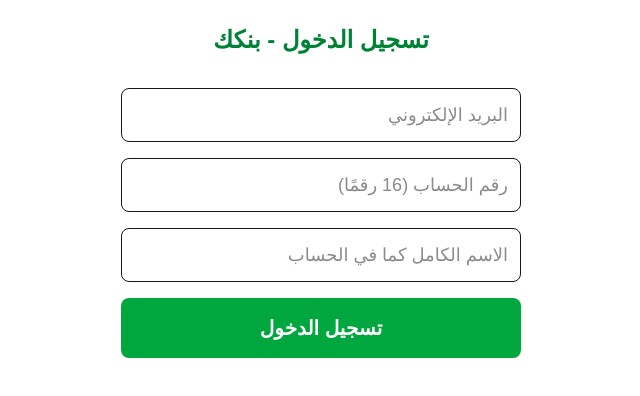
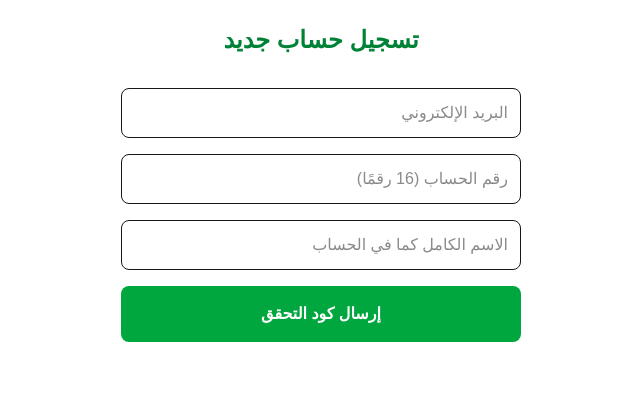
Before and after one commit to mosalih97/receipt-verifier-khartoum, a Next.js app: page / in a window 1280 px wide. Shown: the top 396 px of the page, without its empty margins (319-959 px from the left). Built offline with nearby package versions, Linux system fonts and the light colour scheme.

Commit message:
Update page.tsx

```diff
--- a/src/app/page.tsx
+++ b/src/app/page.tsx
@@ -4,35 +4,59 @@ import { useState, useRef, useEffect } from 'react';
 import Webcam from 'react-webcam';
 
 export default function Home() {
-  const [step, setStep] = useState<'login' | 'camera' | 'result'>('login');
+  const [step, setStep] = useState<'register' | 'verify' | 'edit' | 'camera' | 'result'>('register');
   const [email, setEmail] = useState('');
   const [accountNumber, setAccountNumber] = useState('');
   const [fullName, setFullName] = useState('');
+  const [code, setCode] = useState('');
+  const [sentCode, setSentCode] = useState('');
   const [img, setImg] = useState<string | null>(null);
   const [result, setResult] = useState<any>(null);
   const webcamRef = useRef<any>(null);
 
-  // تحميل البيانات عند التشغيل
+  // تحميل البيانات
   useEffect(() => {
-    const saved = localStorage.getItem('bankkUser');
-    if (saved) {
-      const user = JSON.parse(saved);
-      setEmail(user.email);
-      setAccountNumber(user.accountNumber);
-      setFullName(user.fullName);
+    const user = localStorage.getItem('bankkUser');
+    if (user) {
+      const u = JSON.parse(user);
+      setEmail(u.email);
+      setAccountNumber(u.accountNumber);
+      setFullName(u.fullName);
       setStep('camera');
     }
   }, []);
 
-  const handleLogin = () => {
-    if (!email || !accountNumber || !fullName) {
-      alert('يرجى ملء جميع الحقول');
-      return;
+  const generateCode = () => Math.floor(100000 + Math.random() * 900000).toString();
+
+  const sendVerification = async () => {
+    if (!email || !accountNumber || !fullName) return alert('املأ جميع الحقول');
+    if (accountNumber.replace(/\s/g, '').length !== 16) return alert('رقم الحساب 16 رقمًا');
+
+    const code = generateCode();
+    setSentCode(code);
+
+    // محاكاة إرسال الكود (في الواقع: استخدم EmailJS)
+    await fetch('/api/send-code', {
+      method: 'POST',
+      headers: { 'Content-Type': 'application/json' },
+      body: JSON.stringify({ email, code }),
+    });
+
+    alert(`تم إرسال الكود إلى: ${email}\nالكود: ${code} (للاختبار)`);
+    setStep('verify');
+  };
+
+  const verifyCode = () => {
+    if (code === sentCode) {
+      localStorage.setItem('bankkUser', JSON.stringify({ email, accountNumber, fullName }));
+      setStep('camera');
+    } else {
+      alert('الكود غير صحيح');
     }
-    if (accountNumber.replace(/\s/g, '').length !== 16) {
-      alert('رقم الحساب يجب أن يكون 16 رقمًا');
-      return;
-    }
+  };
+
+  const saveEdits = () => {
+    if (accountNumber.replace(/\s/g, '').length !== 16) return alert('رقم الحساب 16 رقمًا');
     localStorage.setItem('bankkUser', JSON.stringify({ email, accountNumber, fullName }));
     setStep('camera');
   };
@@ -53,7 +77,7 @@ export default function Home() {
     setResult(data);
     setStep('result');
 
-    if (data.transactionId && data.matched) {
+    if (data.matched && data.transactionId) {
       const used = JSON.parse(localStorage.getItem('usedTransactions') || '[]');
       const updated = [...used.filter((t: any) => t.id !== data.transactionId), { id: data.transactionId, time: Date.now() }];
       localStorage.setItem('usedTransactions', JSON.stringify(updated));
@@ -62,54 +86,50 @@ export default function Home() {
 
   const logout = () => {
     localStorage.removeItem('bankkUser');
-    setStep('login');
-    setEmail('');
-    setAccountNumber('');
-    setFullName('');
+    setStep('register');
+    setEmail(''); setAccountNumber(''); setFullName('');
   };
 
-  const reset = () => {
-    setImg(null);
-    setResult(null);
-    setStep('camera');
-  };
-
-  // صفحة تسجيل الدخول
-  if (step === 'login') {
+  // صفحة التسجيل
+  if (step === 'register') {
     return (
       <div className="p-6 max-w-md mx-auto text-right" dir="rtl">
-        <h1 className="text-2xl font-bold text-center mb-8 text-green-700">
-          تسجيل الدخول - بنكك
-        </h1>
+        <h1 className="text-2xl font-bold text-center mb-8 text-green-700">تسجيل حساب جديد</h1>
         <div className="space-y-4">
-          <input
-            type="email"
-            placeholder="البريد الإلكتروني"
-            value={email}
-            onChange={(e) => setEmail(e.target.value)}
-            className="w-full p-3 border rounded-lg text-lg"
-          />
-          <input
-            type="text"
-            placeholder="رقم الحساب (16 رقمًا)"
-            value={accountNumber}
-            onChange={(e) => setAccountNumber(e.target.value)}
-            className="w-full p-3 border rounded-lg text-lg"
-            maxLength={19}
-          />
-          <input
-            type="text"
-            placeholder="الاسم الكامل كما في الحساب"
-            value={fullName}
-            onChange={(e) => setFullName(e.target.value)}
-            className="w-full p-3 border rounded-lg text-lg"
-          />
-          <button
-            onClick={handleLogin}
-            className="w-full bg-green-600 text-white py-4 rounded-lg font-bold text-xl"
-          >
-            تسجيل الدخول
-          </button>
+          <input type="email" placeholder="البريد الإلكتروني" value={email} onChange={e => setEmail(e.target.value)} className="w-full p-3 border rounded-lg" />
+          <input type="text" placeholder="رقم الحساب (16 رقمًا)" value={accountNumber} onChange={e => setAccountNumber(e.target.value)} className="w-full p-3 border rounded-lg" maxLength={19} />
+          <input type="text" placeholder="الاسم الكامل كما في الحساب" value={fullName} onChange={e => setFullName(e.target.value)} className="w-full p-3 border rounded-lg" />
+          <button onClick={sendVerification} className="w-full bg-green-600 text-white py-4 rounded-lg font-bold">إرسال كود التحقق</button>
+        </div>
+      </div>
+    );
+  }
+
+  // صفحة التحقق
+  if (step === 'verify') {
+    return (
+      <div className="p-6 max-w-md mx-auto text-right" dir="rtl">
+        <h1 className="text-2xl font-bold text-center mb-8 text-green-700">تأكيد الكود</h1>
+        <p className="text-sm mb-4">تم إرسال كود إلى: <strong>{email}</strong></p>
+        <input type="text" placeholder="أدخل الكود (6 أرقام)" value={code} onChange={e => setCode(e.target.value)} className="w-full p-3 border rounded-lg text-center text-xl" maxLength={6} />
+        <button onClick={verifyCode} className="w-full mt-4 bg-green-600 text-white py-4 rounded-lg font-bold">تأكيد</button>
+      </div>
+    );
+  }
+
+  // صفحة التعديل
+  if (step === 'edit') {
+    return (
+      <div className="p-6 max-w-md mx-auto text-right" dir="rtl">
+        <h1 className="text-2xl font-bold text-center mb-8 text-green-700">تعديل البيانات</h1>
+        <div className="space-y-4">
+          <input type="email" placeholder="البريد" value={email} onChange={e => setEmail(e.target.value)} className="w-full p-3 border rounded-lg" />
+          <input type="text" placeholder="رقم الحساب" value={accountNumber} onChange={e => setAccountNumber(e.target.value)} className="w-full p-3 border rounded-lg" />
+          <input type="text" placeholder="الاسم الكامل" value={fullName} onChange={e => setFullName(e.target.value)} className="w-full p-3 border rounded-lg" />
+          <div className="flex gap-2">
+            <button onClick={saveEdits} className="flex-1 bg-green-600 text-white py-3 rounded-lg">حفظ</button>
+            <button onClick={() => setStep('camera')} className="flex-1 bg-gray-600 text-white py-3 rounded-lg">إلغاء</button>
+          </div>
         </div>
       </div>
     );
@@ -123,25 +143,11 @@ export default function Home() {
           <p><strong>الحساب:</strong> {accountNumber}</p>
           <p><strong>الاسم:</strong> {fullName}</p>
         </div>
-        <Webcam
-          ref={webcamRef}
-          screenshotFormat="image/jpeg"
-          className="w-full rounded-lg border-2"
-          videoConstraints={{ facingMode: 'environment' }}
-        />
+        <Webcam ref={webcamRef} screenshotFormat="image/jpeg" className="w-full rounded-lg border-2" videoConstraints={{ facingMode: 'environment' }} />
         <div className="flex gap-2 mt-4">
-          <button
-            onClick={capture}
-            className="flex-1 bg-green-600 text-white py-3 rounded-lg font-bold"
-          >
-            التقاط الإيصال
-          </button>
-          <button
-            onClick={logout}
-            className="px-4 bg-red-600 text-white py-3 rounded-lg"
-          >
-            تسجيل خروج
-          </button>
+          <button onClick={capture} className="flex-1 bg-green-600 text-white py-3 rounded-lg font-bold">التقاط</button>
+          <button onClick={() => setStep('edit')} className="px-3 bg-orange-600 text-white py-3 rounded-lg">تعديل</button>
+          <button onClick={logout} className="px-3 bg-red-600 text-white py-3 rounded-lg">خروج</button>
         </div>
       </div>
     );
@@ -150,9 +156,7 @@ export default function Home() {
   // صفحة النتيجة
   return (
     <div className="p-6 max-w-md mx-auto text-right" dir="rtl">
-      <h1 className="text-2xl font-bold text-center mb-6 text-green-700">
-        نتيجة التحقق
-      </h1>
+      <h1 className="text-2xl font-bold text-center mb-6 text-green-700">النتيجة</h1>
       <img src={img!} alt="إيصال" className="w-full rounded-lg border mb-4" />
       <div className="bg-white p-5 rounded-lg shadow-lg space-y-3 text-lg">
         <p><strong>رقم العملية:</strong> <span className="text-blue-600">{result.transactionId || 'غير محدد'}</span></p>
@@ -164,12 +168,7 @@ export default function Home() {
           {result.matched ? 'تم التحقق بنجاح' : result.reason || 'فشل التحقق'}
         </p>
       </div>
-      <button
-        onClick={reset}
-        className="w-full mt-6 bg-gray-600 text-white py-3 rounded-lg"
-      >
-        تحقق من إيصال آخر
-      </button>
+      <button onClick={() => setStep('camera')} className="w-full mt-6 bg-gray-600 text-white py-3 rounded-lg">إيصال آخر</button>
     </div>
   );
 }
```
